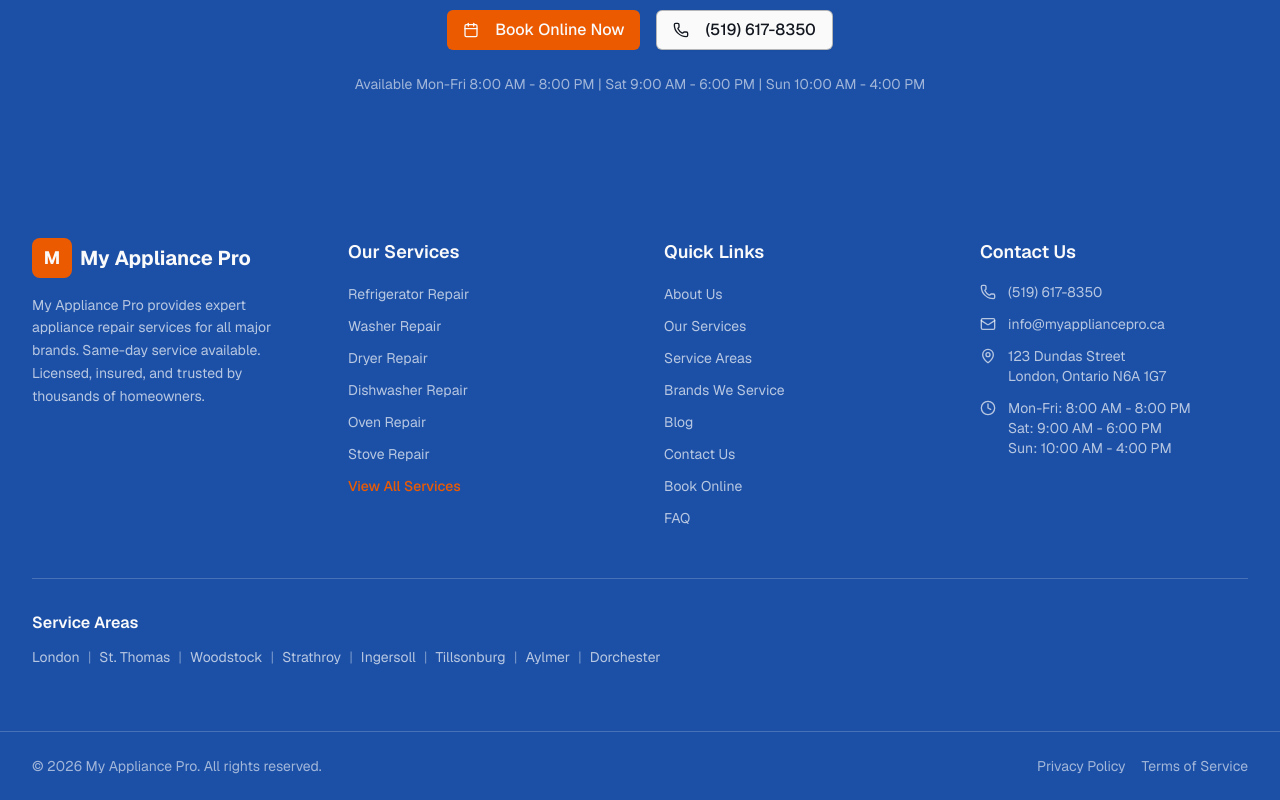
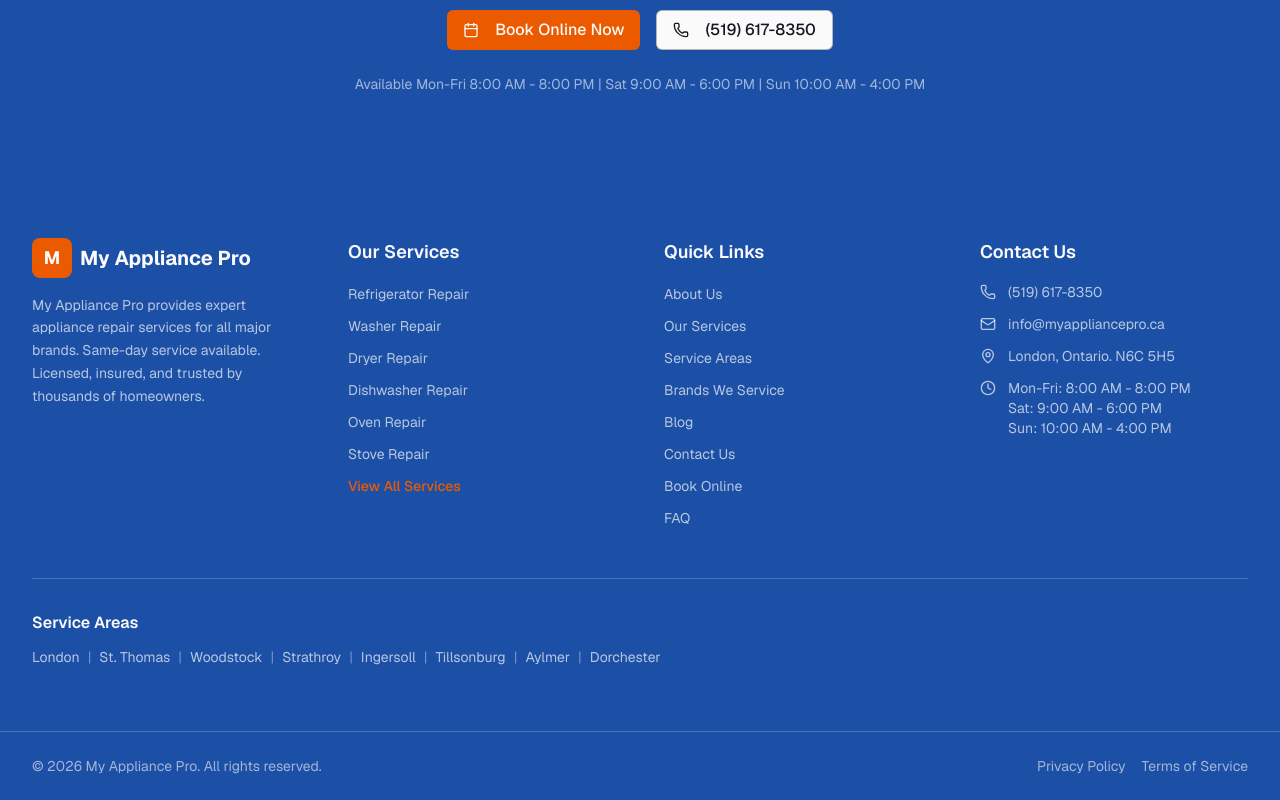
Before and after one commit to cgalvis20-beep/v0-wordpress-appliance-repair, a Next.js app: page / in a window 1280 px wide. Shown: the part 5037-5837 px from the top of the page. Built offline with nearby package versions, Linux system fonts and the light colour scheme.

Commit message:
fix: update footer location to static address\n\nDirectly set footer location to "London, Ontario. N6C 5H5".

```diff
--- a/components/layout/footer.tsx
+++ b/components/layout/footer.tsx
@@ -107,12 +107,7 @@ export function Footer() {
               </li>
               <li className="flex items-start gap-3 text-primary-foreground/70 text-sm">
                 <MapPin className="h-4 w-4 mt-0.5 shrink-0" />
-                <span>
-                  {companyInfo.address.street}
-                  <br />
-                  {companyInfo.address.city}, {companyInfo.address.province}{" "}
-                  {companyInfo.address.postalCode}
-                </span>
+                <span>London, Ontario. N6C 5H5</span>
               </li>
               <li className="flex items-start gap-3 text-primary-foreground/70 text-sm">
                 <Clock className="h-4 w-4 mt-0.5 shrink-0" />
```
